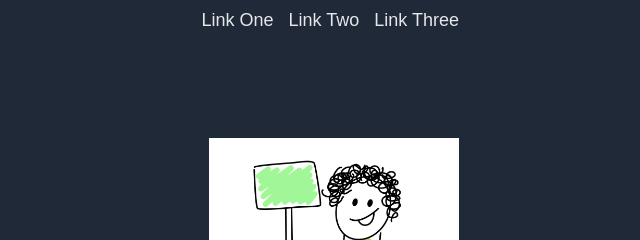
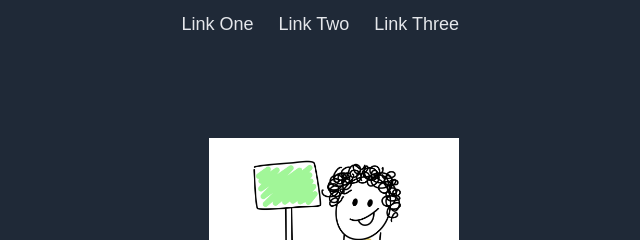
Before and after one commit to 13enTen/landing-page, a plain HTML site: page index.html in a window 1280 px wide. Shown: the top 240 px of the page, 621-1261 px from the left. Drawn offline with Linux system fonts and the light colour scheme.

Commit message:
Center right side header links

```diff
--- a/style.css
+++ b/style.css
@@ -37,8 +37,9 @@ img {
 
 .header .links {
     display: flex;
-    gap: 15px;
-    flex: 0 1 auto;
+    align-items: center;
+    gap: 25px;
+    flex: 0 0 auto;
 }
 
 .media {
@@ -69,4 +70,5 @@ img {
     color: white;
     border-radius: 10px;
     border: 1px solid black;
+    cursor: pointer;
 }
```
